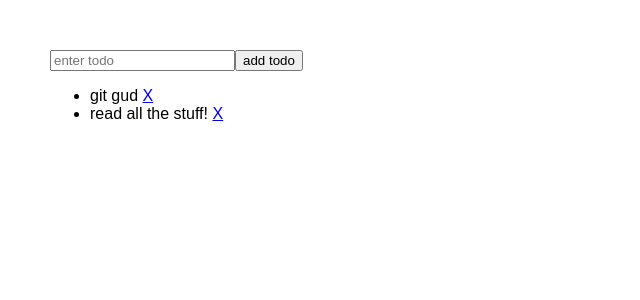
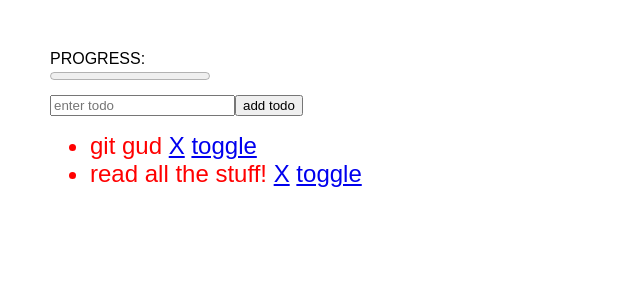
Before and after one commit to Chickynuggie/react-redux, a React (Create React App) app: page / in a window 1280 px wide. Shown: the top 300 px of the page, without its empty margins (0-640 px from the left). Built offline with nearby package versions, Linux system fonts and the light colour scheme.

Commit message:
first steps

```diff
--- a/package.json
+++ b/package.json
@@ -3,11 +3,13 @@
   "version": "0.1.0",
   "private": true,
   "dependencies": {
+    "json-server": "^0.10.0",
     "react": "^15.5.4",
     "react-dom": "^15.5.4",
     "react-redux": "5.0.4",
     "redux": "3.6.0",
-    "redux-thunk": "^2.2.0"
+    "redux-thunk": "^2.2.0",
+    "font-awesome": "4.7.0"
   },
   "devDependencies": {
     "react-scripts": "0.9.5"
--- a/src/App.css
+++ b/src/App.css
@@ -4,4 +4,17 @@
 
 li {
   cursor: pointer;
+  font-size: 1.5rem;
 }
+
+.task-completion-true {
+  color: lightgreen;
+}
+
+.task-completion-false {
+  color: red;
+}
+
+progress {
+  margin-bottom: 10px;
+}
--- a/src/App.js
+++ b/src/App.js
@@ -20,17 +20,20 @@ let App = (state, dispatch) => {
     id
   });
 
-  console.log('todos:', state.todos);
+  const updateProgress = () =>  state.dispatch({
+    type: 'UPDATE_PROGRESS'
+  });
+
   return (
     <div className="App">
-        <input type="text" placeholder="enter todo" id="newTodo" />
-        <input type="button" value="add todo" onClick={()=> {addTodo(document.getElementById('newTodo').value)}} />
+      PROGRESS: <br /><progress max={state.todos.length} value={state.progress} ></progress><br />
+      <input type="text" placeholder="enter todo" id="newTodo" />
+      <input type="button" value="add todo" onClick={() => { addTodo(document.getElementById('newTodo').value) }} />
       <ul>
         {
           state.todos.map((todo) =>
-            <li key={todo.id} id={todo.id}>
-             <span onClick={()=> {toggleTodo(todo.id)}}> {todo.text} </span>
-             <a href="#" onClick={()=> {removeTodo(todo.id)}}>X</a>
+            <li key={todo.id} id={todo.id} className={'task-completion-' + todo.done}>
+              {todo.text} <a href="#" onClick={() => { removeTodo(todo.id); updateProgress(); }}>X</a> <a href="#" onClick={() => { toggleTodo(todo.id); updateProgress(); }}>toggle</a>
             </li>
           )
         }
@@ -41,7 +44,8 @@ let App = (state, dispatch) => {
 
 const mapStateToProps = (state) => {
   return {
-    todos: state.todos
+    todos: state.todos,
+    progress: state.progress
   }
 }
 
--- a/src/index.js
+++ b/src/index.js
@@ -8,7 +8,7 @@ import App from './App';
 import './index.css';
 
 let store = createStore(reducer,
-  { todos: [{ text: 'git gud', id: Date.now(), done: false }] },
+  { todos: [{ text: 'git gud', id: Date.now(), done: false }], progress: 0 },
   applyMiddleware(
     thunkMiddleware
   ));
@@ -20,7 +20,6 @@ store.dispatch({
   text: 'read all the stuff!'
 });
 
-
 ReactDOM.render(
   <Provider store={store}>
     <App />
--- a/src/reducer.js
+++ b/src/reducer.js
@@ -1,4 +1,4 @@
-const reducer = (state = [], action) => {
+const reducer = (state = {}, action) => {
     switch (action.type) {
         case 'ADD_TODO':
             return Object.assign({}, state, {
@@ -10,12 +10,19 @@ const reducer = (state = [], action) => {
             });
         case 'TOGGLE_TODO':
             return Object.assign({}, state, {
-               todos: state.todos.map((todo)=>{
-                if(todo.id === action.id) {
-                   return {...todo, done: !todo.done}
-                }
-               })
+                todos: state.todos.map((todo) => {
+                    if (todo.id === action.id) {
+                        return { ...todo, done: !todo.done }
+                    }else {
+                        return todo
+                    }
+                })
             });
+        case 'UPDATE_PROGRESS':
+           return Object.assign({}, state, {
+                progress : state.todos.filter((todo) => todo.done).length
+            });
+
         default:
             return state
     }
```
Also changed, not shown: database.json (added, +12 -0 lines).
